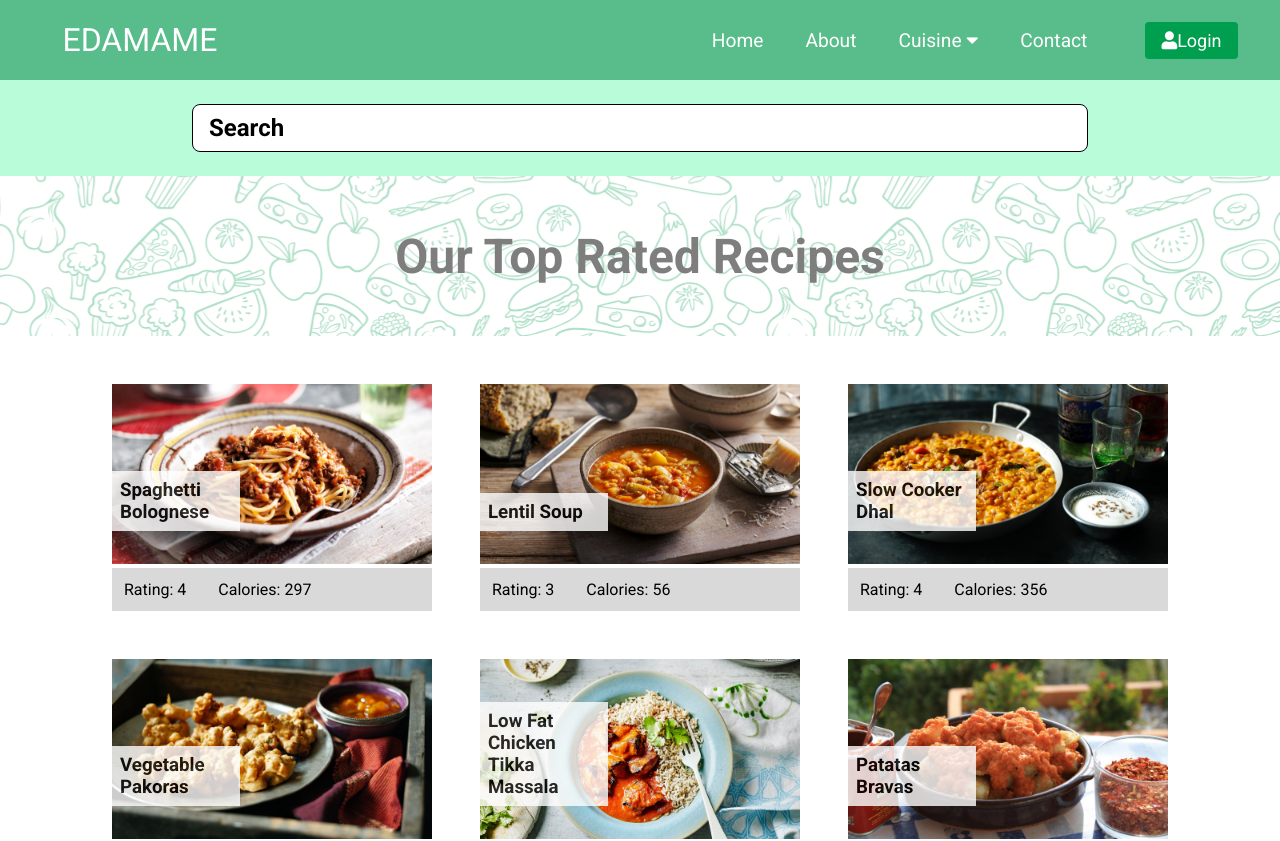
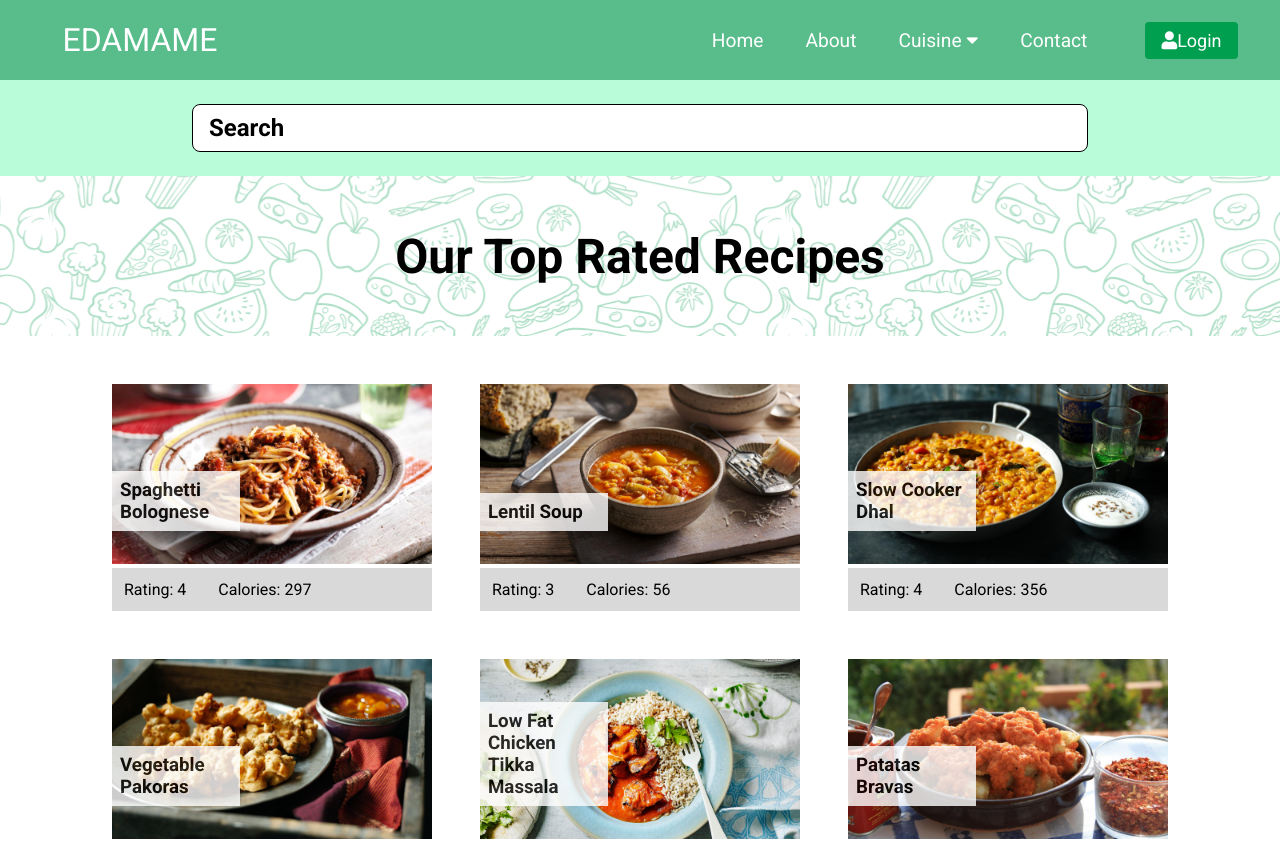
Before and after one commit to sreadytocode/Recipe_Generator_FrontEnd, a React (Create React App) app: page / in a window 1280 px wide. Shown: the top 841 px of the page. Built offline with nearby package versions, Linux system fonts and the light colour scheme.

Commit message:
fixed drop down styling issue when hovering on last two items

```diff
--- a/src/App.css
+++ b/src/App.css
@@ -27,8 +27,6 @@
   background-position: center;
   background-repeat: no-repeat;
   background-size: cover;
-  opacity: 0.5;
-  position: relative;
 }
 
 .keto {
```
Also changed, not shown: src/images/food_pattern.svg.
